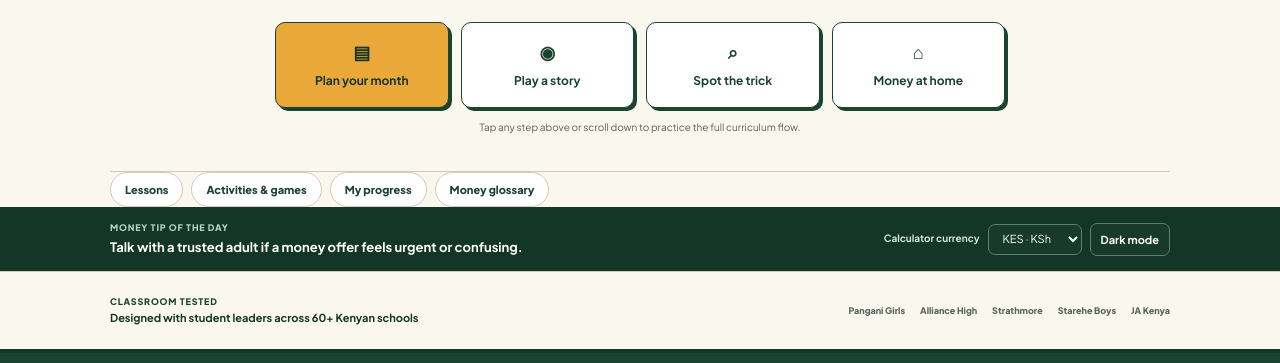
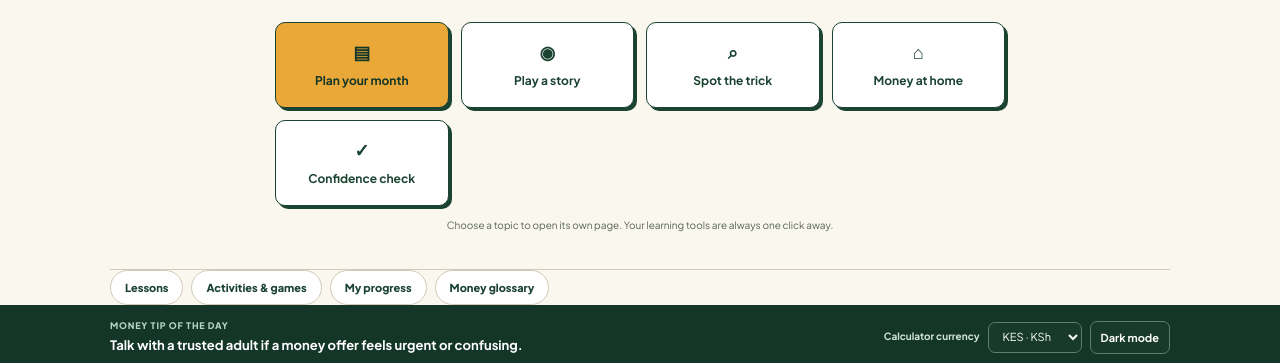
Before and after one commit to shemmorenogit/Financial-Literacy, a plain HTML site: page index.html in a window 1280 px wide. Shown: the part 297-660 px from the top of the page. Drawn offline with Linux system fonts and the light colour scheme.

Commit message:
Make separate practice pages visible from home

```diff
--- a/index.html
+++ b/index.html
@@ -35,8 +35,9 @@
         <a class="quick-link" href="#life-happens"><span class="quick-icon">◉</span>Play a story</a>
         <a class="quick-link" href="#spot-the-trick"><span class="quick-icon">⌕</span>Spot the trick</a>
         <a class="quick-link" href="#money-at-home"><span class="quick-icon">⌂</span>Money at home</a>
+        <a class="quick-link" href="#confidence-check"><span class="quick-icon">✓</span>Confidence check</a>
       </div>
-      <p class="hero-footnote">Tap any step above or scroll down to practice the full curriculum flow.</p>
+      <p class="hero-footnote">Choose a topic to open its own page. Your learning tools are always one click away.</p>
     </section>
 
     <nav class="hub-nav" aria-label="Learning hub navigation"><a href="#learning-hub">Lessons</a><a href="#activities">Activities &amp; games</a><a href="#progress-dashboard">My progress</a><a href="#glossary">Money glossary</a></nav>
```
